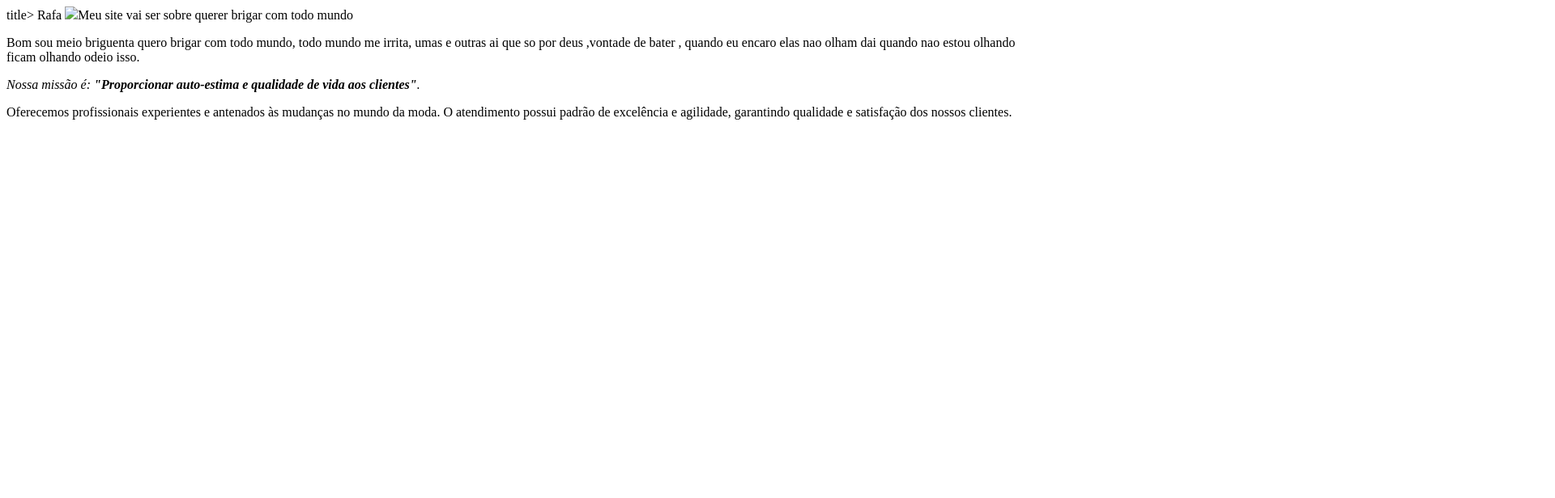
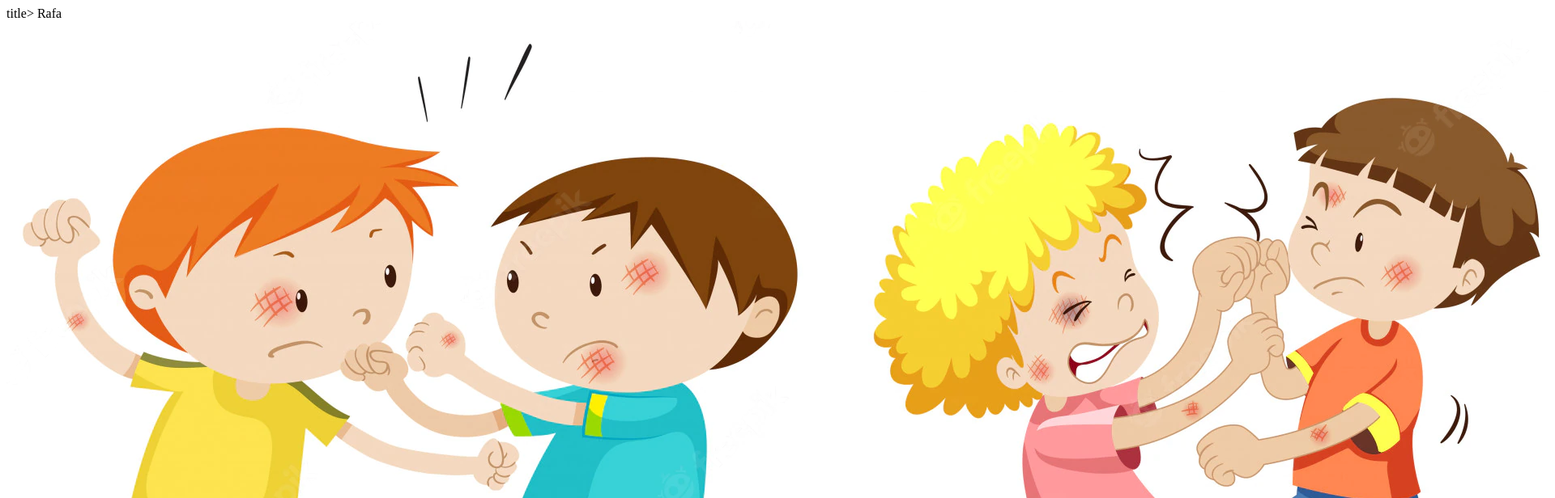
Before and after one commit to rafinhabarros/PC-PRIMEIRO-C-AJ, a plain HTML site: page index.html in a window 1280 px wide. Shown: the top 616 px of the page at 81% size, 1920 px wide, since content can reach past the window. Drawn offline with Linux system fonts and the light colour scheme.

Commit message:
Update index.html

```diff
--- a/index.html
+++ b/index.html
@@ -5,7 +5,7 @@
  title> Rafa</title>
  </head>
  <body>
- <img src="rafaela.webp
+ <img src="rafa2.jpg"
  <h1>Meu site vai ser sobre querer brigar com todo mundo </h1>
  <p>Bom sou meio briguenta quero brigar com todo mundo, todo mundo me irrita,
    umas e outras ai que so por deus ,vontade de bater ,
```
